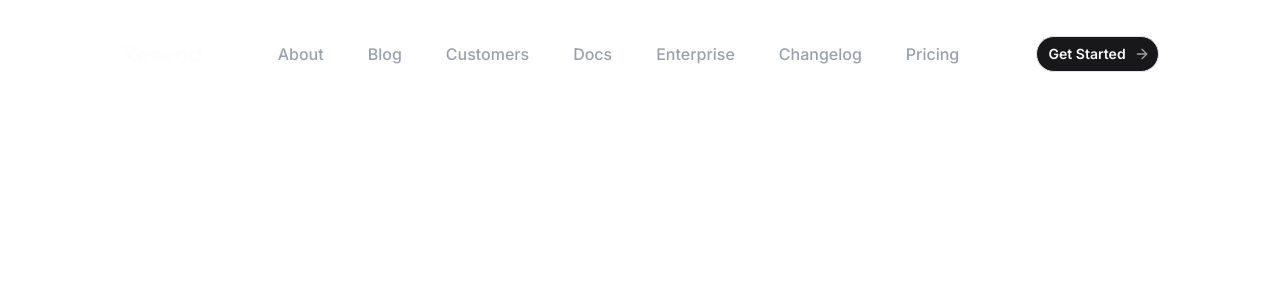
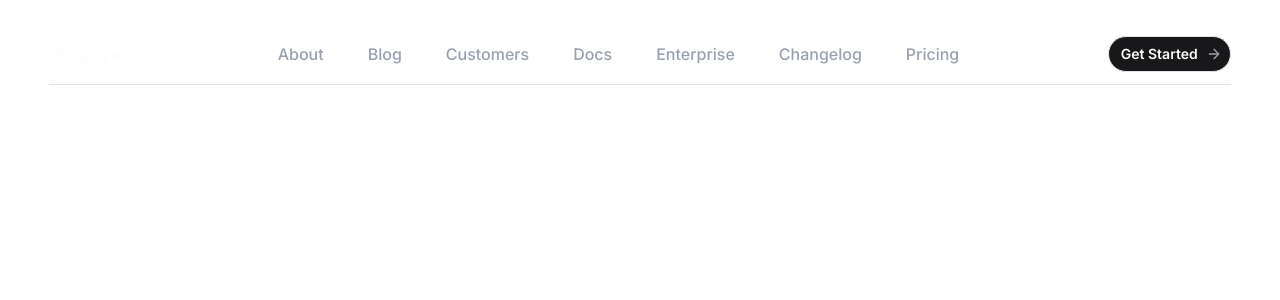
Before and after one commit to bilals2008/resend.com, a Next.js app: page / in a window 1280 px wide. Shown: the top 300 px of the page. Built offline with nearby package versions, Linux system fonts and the light colour scheme.

Commit message:
update layout and header styles for improved responsiveness

```diff
--- a/app/layout.tsx
+++ b/app/layout.tsx
@@ -12,7 +12,7 @@ export default function RootLayout({ children }: RootLayoutProps) {
       <html lang="en" suppressHydrationWarning>
         <head />
         <body
-          className={`max-w-[90%] h-auto mx-auto px-2 py-3 ${inter.className}`}
+          className={`max-w-[99%] overflow-hidden h-auto mx-auto px-2 py-3 ${inter.className}`}
         >
           <ThemeProvider
             attribute="class"
--- a/components/Header/Header.tsx
+++ b/components/Header/Header.tsx
@@ -8,9 +8,9 @@ import Mobile from './Navbar/Mobile/Mobile';
 function Header() {
   return (
     <>
-      <div className="max-w-[97%] h-auto mx-auto px-2 py-3 ">
+      <div className="h-auto mx-auto px-2 py-3 ">
         <Mobile/>
-        <div className=" hidden lg:flex w-full  justify-between items-center gap-3 ">
+        <div className=" hidden lg:flex w-full  justify-between items-center gap-3 border-b pb-3">
           <Logo />
           <Menu />
           <GetStarted />
```
